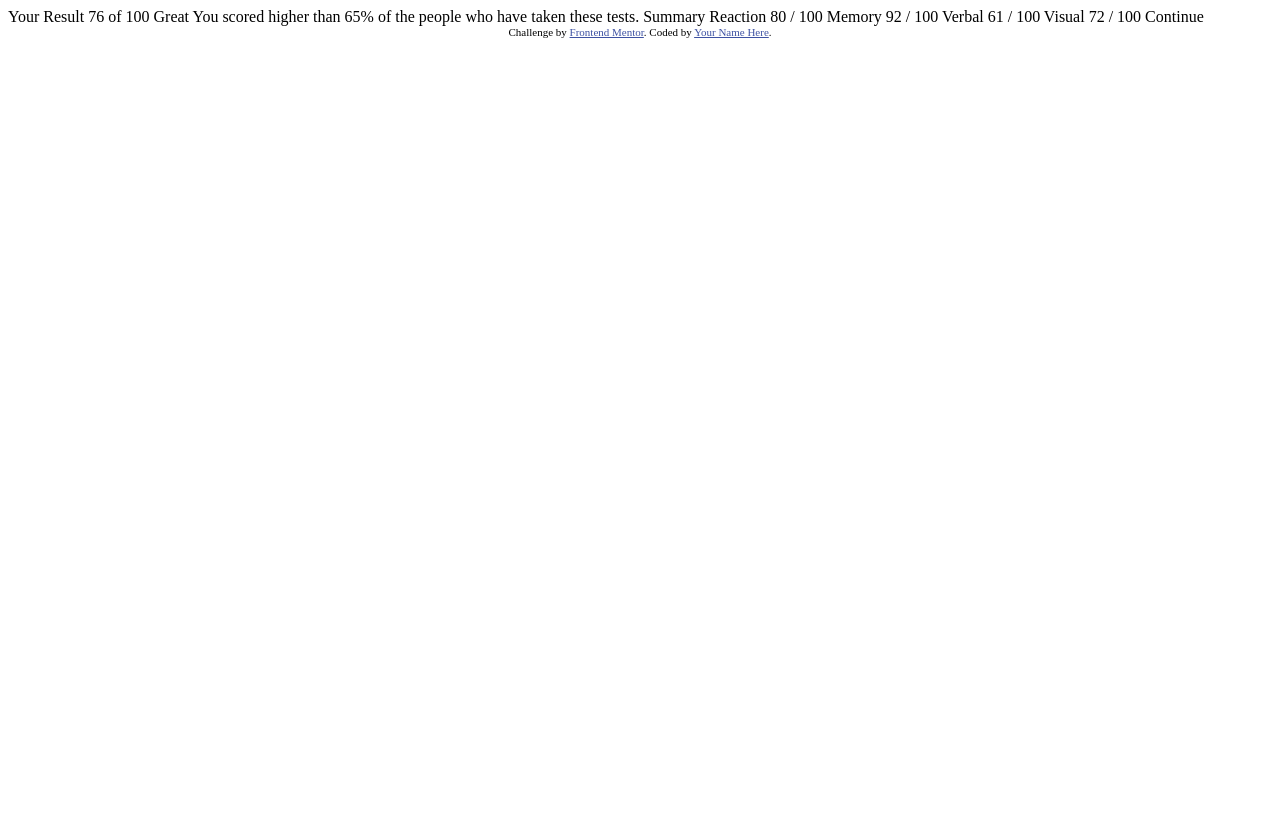
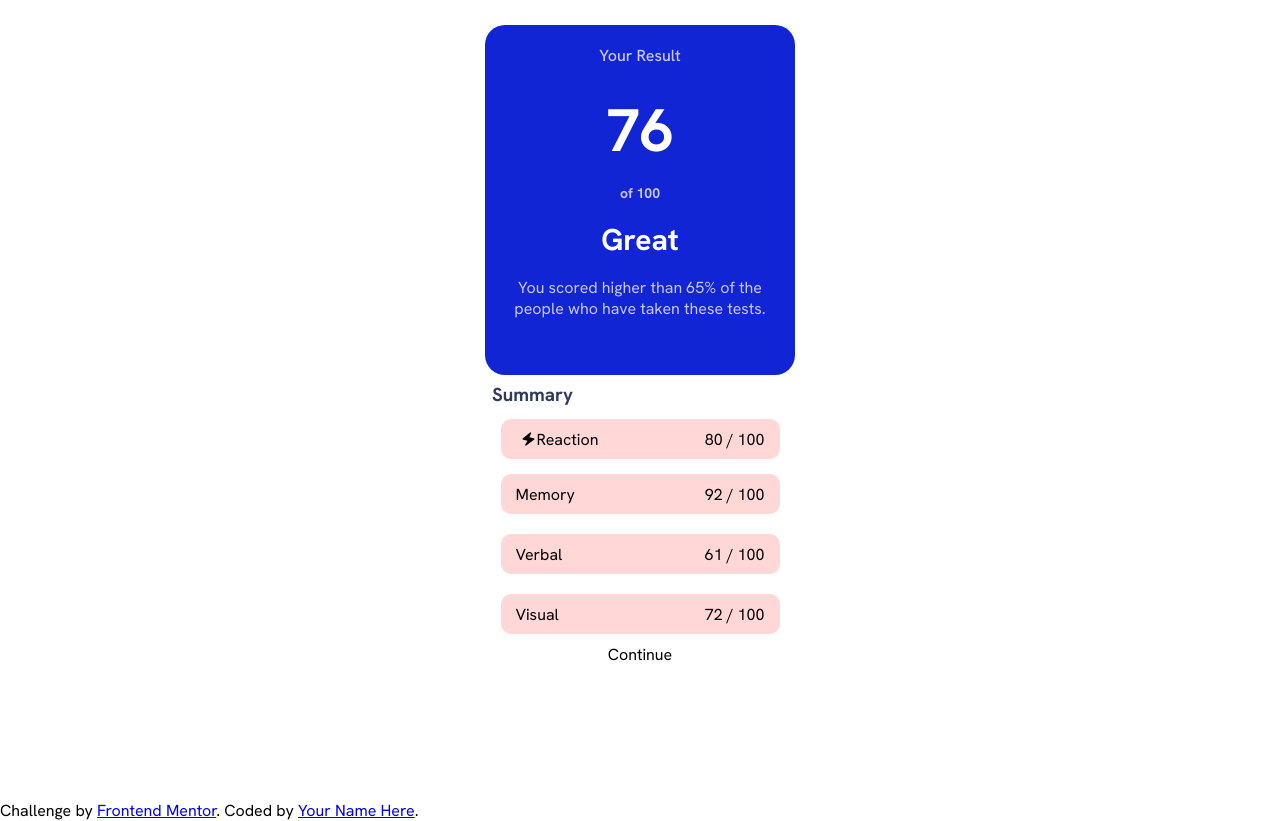
Before and after one commit to KauaGabriell/sumary-preview, a plain HTML site: page index.html in a window 1280 px wide. Before the commit the page ends 800 px from the top, so only its background shows below. Drawn offline with nearby package versions, Linux system fonts and the light colour scheme.

Commit message:
Projeto Sumary (70%)

```diff
--- a/index.html
+++ b/index.html
@@ -5,39 +5,55 @@
   <meta name="viewport" content="width=device-width, initial-scale=1.0"> <!-- displays site properly based on user's device -->
 
   <link rel="icon" type="image/png" sizes="32x32" href="./assets/images/favicon-32x32.png">
+  <link rel="stylesheet" href="style.css">
+  <link href='https://unpkg.com/boxicons@2.1.4/css/boxicons.min.css' rel='stylesheet'>
+  <title>Frontend Mentor | Results summary component</title>
+  <link href='https://unpkg.com/boxicons@2.1.4/css/boxicons.min.css' rel='stylesheet'>
+</head>
 
-  <title>Frontend Mentor | Results summary component</title>
-
-  <!-- Feel free to remove these styles or customise in your own stylesheet 👍 -->
-  <style>
-    .attribution { font-size: 11px; text-align: center; }
-    .attribution a { color: hsl(228, 45%, 44%); }
-  </style>
-</head>
 <body>
 
-  Your Result
-  76
-  of 100
+  <div class="container">
+    <div class="container-left">
+      <h1>Your Result</h1>
 
-  Great
-  You scored higher than 65% of the people who have taken these tests.
+      <p class="number-left">
+        <span class="number">76</span> <br>
+        <p class="number-second">of 100</p>
+      </p>
 
-  Summary
+      <div class="info-down">
+        <h1>Great</h1>
+       <span class="text">You scored higher than 65% of the people who have taken these tests.</span>
+      </div>
+    </div>
 
-  Reaction
-  80 / 100
+    <div class="container-right">
+      <div class="title"><h3>Summary</h3></div>
 
-  Memory
-  92 / 100
+      <div class="reaction-wrap">
+        <span class="reaction"> <i class='bx bxs-zap'></i>Reaction</span>
+        <span class="numbers"> 80 / 100</span>
+      </div>
 
-  Verbal
-  61 / 100
+      <div class="memory-wrap">
+        <span class="memory">Memory</span>
+        <span class="numbers">92 / 100</span>
+      </div>
 
-  Visual
-  72 / 100
+      <div class="verbal-wrap">
+        <span class="verbal">Verbal</span>
+        <span class="numbers">61 / 100</span>
+      </div>
 
-  Continue
+      <div class="visual-wrap">
+        <span class="visual">Visual</span>
+        <span class="numbers">72 / 100</span>
+      </div>
+
+      Continue
+    </div>
+  </div>
 
   <div class="attribution">
     Challenge by <a href="https://www.frontendmentor.io?ref=challenge" target="_blank">Frontend Mentor</a>.
--- /dev/null
+++ b/style.css
@@ -0,0 +1,210 @@
+@charset "UTF-8";
+/*Mobile First*/
+
+@import url('https://fonts.googleapis.com/css2?family=Figtree:ital,wght@0,300..900;1,300..900&family=Hanken+Grotesk:ital,wght@0,100..900;1,100..900&family=Inter:wght@100..900&display=swap');
+
+
+:root{
+    --cor01-red: hsla(0, 100%, 67%, 0.24);
+    --cor02-yellow: hsl(39, 100%, 56%);
+    --cor03-Green: hsl(166, 100%, 37%);
+    --cor04-blue: hsl(234, 85%, 45%);
+}
+
+*{
+    margin: 0px;
+    padding: 0px;
+    box-sizing: border-box;
+}
+
+body{
+    height: 100vh;
+    margin: 0;
+    padding: 0;
+    font-family: 'Hanken Grotesk';
+}
+
+.container{
+    height: 100vh;
+    width: 100vw;
+    display: flex;
+    flex-direction: column;
+    align-items: center;
+    justify-content: center;
+    overflow: hidden;
+}
+
+.container-left{
+    flex-direction: column;
+    display: flex;
+    justify-content: flex-start;
+    width: 310px;
+    height: 350px;
+    background-color: var(--cor04-blue);
+    border-radius: 20px;
+}
+
+.container-left h1{
+    padding-top: 10px;
+    margin: 10px 5px 10px 5px;
+    text-align: center;
+    font-family: 'Hanken Grotesk';
+    color: hsl(241, 100%, 89%);
+    font-weight: 500;
+    font-size: medium;
+}
+
+.number-left{
+    margin: 15px;
+    justify-content: center;
+    display: flex;
+    text-align: center;
+    color: white;
+}
+
+span.number{
+    font-size: 60px;
+    display: flex;
+    font-weight: bold;
+}
+
+.number-second {
+    display: flex;
+    justify-content: center;
+    align-items: center;
+    text-align: center;
+    color: hsl(241, 100%, 89%);
+    font-weight: bold;
+    font-size: 14px;
+}
+
+.info-down{
+    display: flex;
+    flex-direction: column;
+    justify-content: center;
+    align-items: center;
+    padding: 5px;
+    margin: 0;
+}
+
+.info-down h1{
+    color: white;
+    font-size: 30px;
+    text-align: center;
+    margin-bottom: 5px;
+    padding: 3px;
+    font-weight: bolder;
+}
+
+.text{
+    padding: 10px;
+    font-size: 16px;
+    text-align: center;
+    color: hsl(241, 100%, 89%);
+}
+
+.container-right{
+    display: flex;
+    flex-direction: column;
+    align-items: center;
+    width: 310px;
+    height: 400px;
+}
+
+.title{
+   display: flex;
+   justify-content: flex-start;
+    margin: 7px;
+    color: hsl(224, 30%, 27%);
+    font-weight: bold;
+    align-self: flex-start;
+}
+
+.reaction-wrap{
+    margin: 5px;
+    width: 90%;
+    height: 40px;
+    background-color: var(--cor01-red);
+    display: flex;
+    align-items: center;
+    text-align: center;
+    justify-content: space-between;
+    border-radius: 10px;
+}
+
+.reaction{
+    margin:5px;
+    padding-left: 15px;
+    margin-right: 5px;
+    display: flex;
+    flex-direction: row;
+    justify-content: center;
+    align-items: center;
+}
+
+.numbers{
+    padding-right: 15px;
+}
+
+.memory-wrap{
+    margin: 10px;
+    width: 90%;
+    height: 40px;
+    background-color: var(--cor01-red);
+    display: flex;
+    align-items: center;
+    text-align: center;
+    justify-content: space-between;
+    border-radius: 10px;
+}
+
+.memory{
+    padding-left: 15px;
+    margin-right: 5px;
+    display: flex;
+    flex-direction: row;
+    justify-content: center;
+    align-items: center;
+}
+
+.verbal-wrap{
+    margin: 10px;
+    width: 90%;
+    height: 40px;
+    background-color: var(--cor01-red);
+    display: flex;
+    align-items: center;
+    text-align: center;
+    justify-content: space-between;
+    border-radius: 10px;
+}
+
+.verbal{
+    padding-left: 15px;
+    margin-right: 5px;
+    display: flex;
+    flex-direction: row;
+    justify-content: center;
+    align-items: center;
+}
+
+.visual-wrap{
+    margin: 10px;
+    width: 90%;
+    height: 40px;
+    background-color: var(--cor01-red);
+    display: flex;
+    align-items: center;
+    text-align: center;
+    justify-content: space-between;
+    border-radius: 10px;
+}
+
+.visual{
+    padding-left: 15px;
+    margin-right: 5px;
+    display: flex;
+    flex-direction: row;
+    justify-content: center;
+    align-items: center;
+}
```
